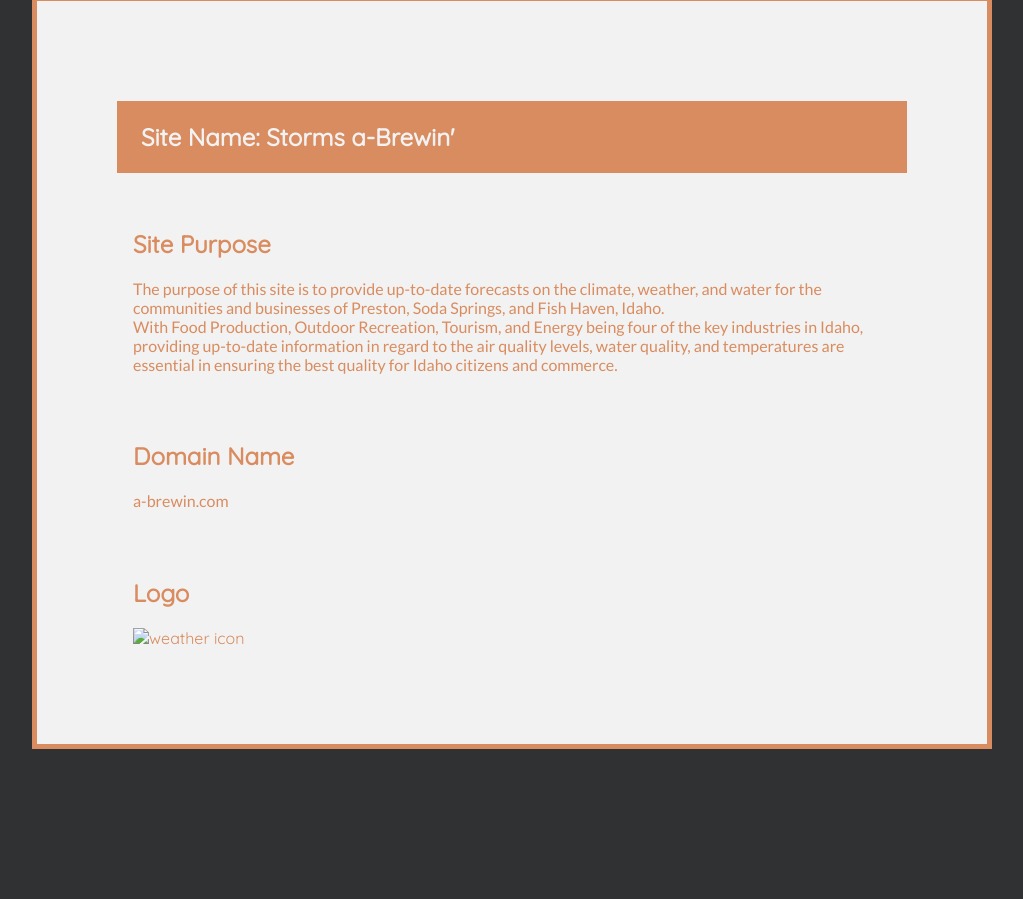
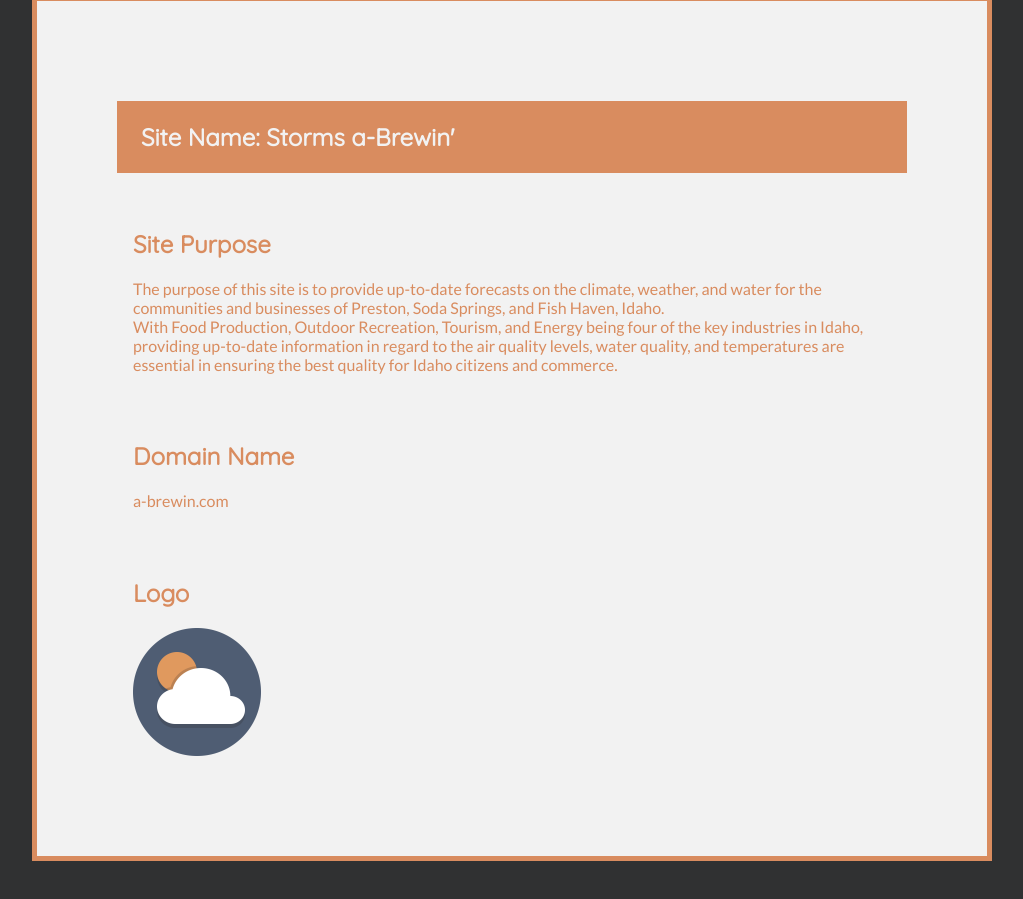
Before and after one commit to pat19001/pat19001.github.io, a plain HTML site: page index.html in a window 1280 px wide. Shown: the part 361-1260 px from the top of the page, without its empty margins (128-1151 px from the left). Drawn offline with Linux system fonts and the light colour scheme.

Commit message:
Update index.html

```diff
--- a/index.html
+++ b/index.html
@@ -42,7 +42,7 @@
       </section>
       <section class="logo">
         <h2>Logo</h2>
-        <img src="images/iconfinder_weather_1054936.png" alt="weather icon">
+        <img src="iconfinder_weather_1054936.png" alt="weather icon">
       </section>
   </main>
   <footer>
```
